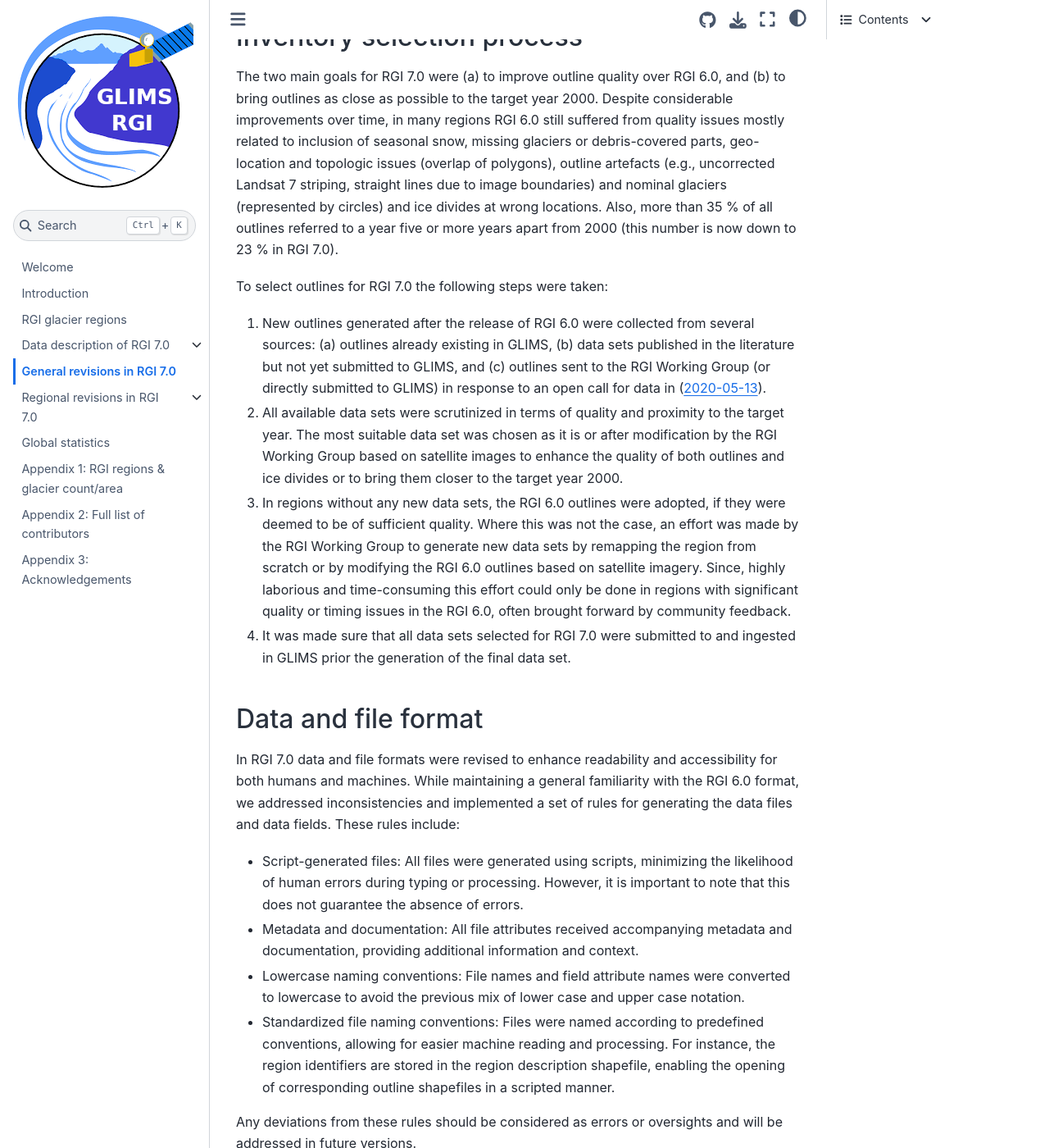
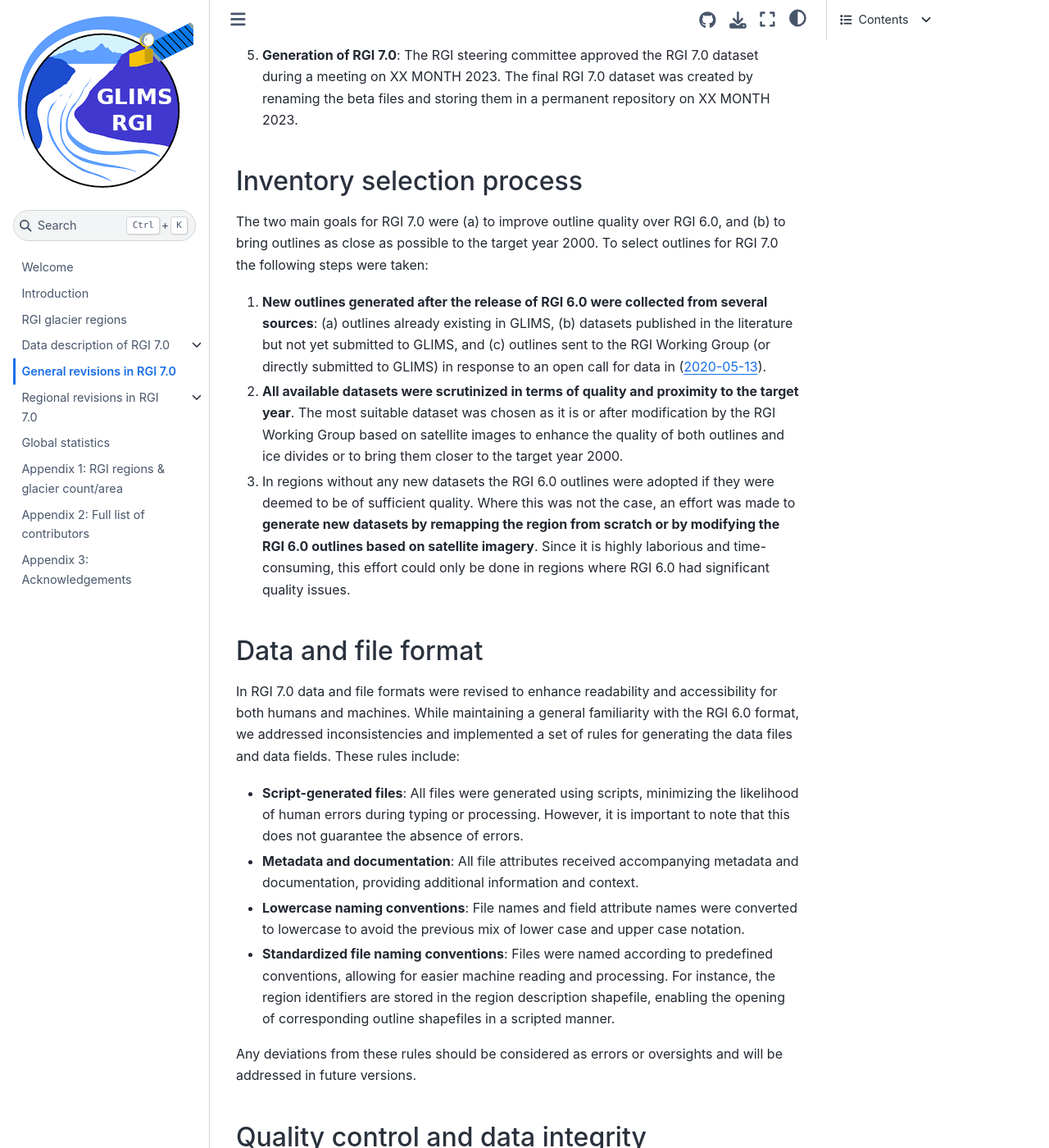
Before and after one commit to GLIMS-RGI/rgi_user_guide, a Jupyter Book: the page built from docs/04_revisions.md, in a window 1280 px wide and 1400 px high, scrolled down 2871 px. Shown: the whole window at 82% size. Built offline with Jupyter Book 1.0.4 settings and Sphinx 7.4.7 and the Sphinx Book theme 1.1.4, drawn with Linux system fonts in a browser that asks for light colours; pages that are not in the unit, such as notebooks, are missing from menus; cross-references to code outside the pages are shown as plain code; some of the changed text lies outside the part shown.

Commit message:
streamlined

```diff
--- a/docs/04_revisions.md
+++ b/docs/04_revisions.md
@@ -40,23 +42,21 @@
 (inventory-selection)=
 ## Inventory selection process
 
-The two main goals for RGI 7.0 were (a) to improve outline quality over RGI 6.0, and (b) to bring outlines as close as possible to the target year 2000. Despite considerable improvements over time, in many regions RGI 6.0 still suffered from quality issues mostly related to inclusion of seasonal snow, missing glaciers or debris-covered parts, geo-location and topologic issues (overlap of polygons), outline artefacts (e.g., uncorrected Landsat 7 striping, straight lines due to image boundaries) and nominal glaciers (represented by circles) and ice divides at wrong locations. Also, more than 35 % of all outlines referred to a year five or more years apart from 2000 (this number is now down to 23 % in RGI 7.0).
+The two main goals for RGI 7.0 were (a) to improve outline quality over RGI 6.0, and (b) to bring outlines as close as possible to the target year 2000. To select outlines for RGI 7.0 the following steps were taken:
 
-To select outlines for RGI 7.0 the following steps were taken:
+1. **New outlines generated after the release of RGI 6.0 were collected from several sources**: (a) outlines already existing in GLIMS, (b) datasets published in the literature but not yet submitted to GLIMS, and (c) outlines sent to the RGI Working Group (or directly submitted to GLIMS) in response to an open call for data in ([2020-05-13](https://lists.cryolist.org/pipermail/cryolist/2020-May/005135.html)).
+2. **All available datasets were scrutinized in terms of quality and proximity to the target year**. The most suitable dataset was chosen as it is or after modification by the RGI Working Group based on satellite images to enhance the quality of both outlines and ice divides or to bring them closer to the target year 2000.
+3. In regions without any new datasets the RGI 6.0 outlines were adopted if they were deemed to be of sufficient quality. Where this was not the case, an effort was made to **generate new datasets by remapping the region from scratch or by modifying the RGI 6.0 outlines based on satellite imagery**. Since it is highly laborious and time-consuming, this effort could only be done in regions where RGI 6.0 had significant quality issues.
 
-1. New outlines generated after the release of RGI 6.0 were collected from several sources: (a) outlines already existing in GLIMS, (b) data sets published in the literature but not yet submitted to GLIMS, and (c) outlines sent to the RGI Working Group (or directly submitted to GLIMS) in response to an open call for data in ([2020-05-13](https://lists.cryolist.org/pipermail/cryolist/2020-May/005135.html)).
-2. All available data sets were scrutinized in terms of quality and proximity to the target year. The most suitable data set was chosen as it is or after modification by the RGI Working Group based on satellite images to enhance the quality of both outlines and ice divides or to bring them closer to the target year 2000.
-3. In regions without any new data sets, the RGI 6.0 outlines were adopted, if they were deemed to be of sufficient quality. Where this was not the case, an effort was made by the RGI Working Group to generate new data sets by remapping the region from scratch or by modifying the RGI 6.0 outlines based on satellite imagery. Since, highly laborious and time-consuming this effort could only be done in regions with significant quality or timing issues in the RGI 6.0, often brought forward by community feedback.
-4. It was made sure that all data sets selected for RGI 7.0 were submitted to and ingested in GLIMS prior the generation of the final data set.
 
 ## Data and file format
 
 In RGI 7.0 data and file formats were revised to enhance readability and accessibility for both humans and machines. While maintaining a general familiarity with the RGI 6.0 format, we addressed inconsistencies and implemented a set of rules for generating the data files and data fields. These rules include:
 
-- Script-generated files: All files were generated using scripts, minimizing the likelihood of human errors during typing or processing. However, it is important to note that this does not guarantee the absence of errors.
-- Metadata and documentation: All file attributes received accompanying metadata and documentation, providing additional information and context.
-- Lowercase naming conventions: File names and field attribute names were converted to lowercase to avoid the previous mix of lower case and upper case notation.
-- Standardized file naming conventions: Files were named according to predefined conventions, allowing for easier machine reading and processing. For instance, the region identifiers are stored in the region description shapefile, enabling the opening of corresponding outline shapefiles in a scripted manner.
+- **Script-generated files**: All files were generated using scripts, minimizing the likelihood of human errors during typing or processing. However, it is important to note that this does not guarantee the absence of errors.
+- **Metadata and documentation**: All file attributes received accompanying metadata and documentation, providing additional information and context.
+- **Lowercase naming conventions**: File names and field attribute names were converted to lowercase to avoid the previous mix of lower case and upper case notation.
+- **Standardized file naming conventions**: Files were named according to predefined conventions, allowing for easier machine reading and processing. For instance, the region identifiers are stored in the region description shapefile, enabling the opening of corresponding outline shapefiles in a scripted manner.
 
 Any deviations from these rules should be considered as errors or oversights and will be addressed in future versions.
 
```
Also changed, not shown: other parts of docs/04_revisions.md (+3 -1 lines).
